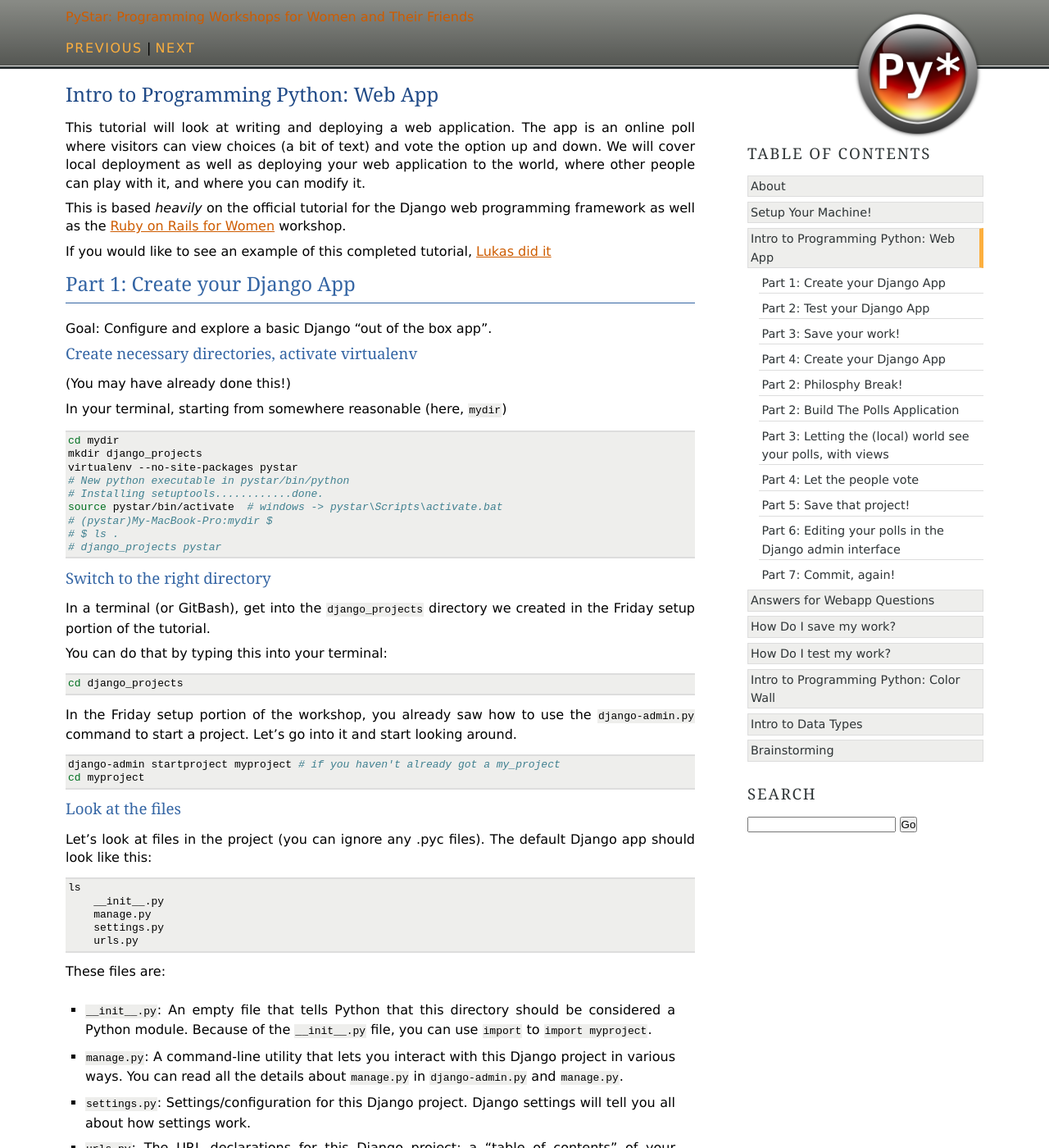
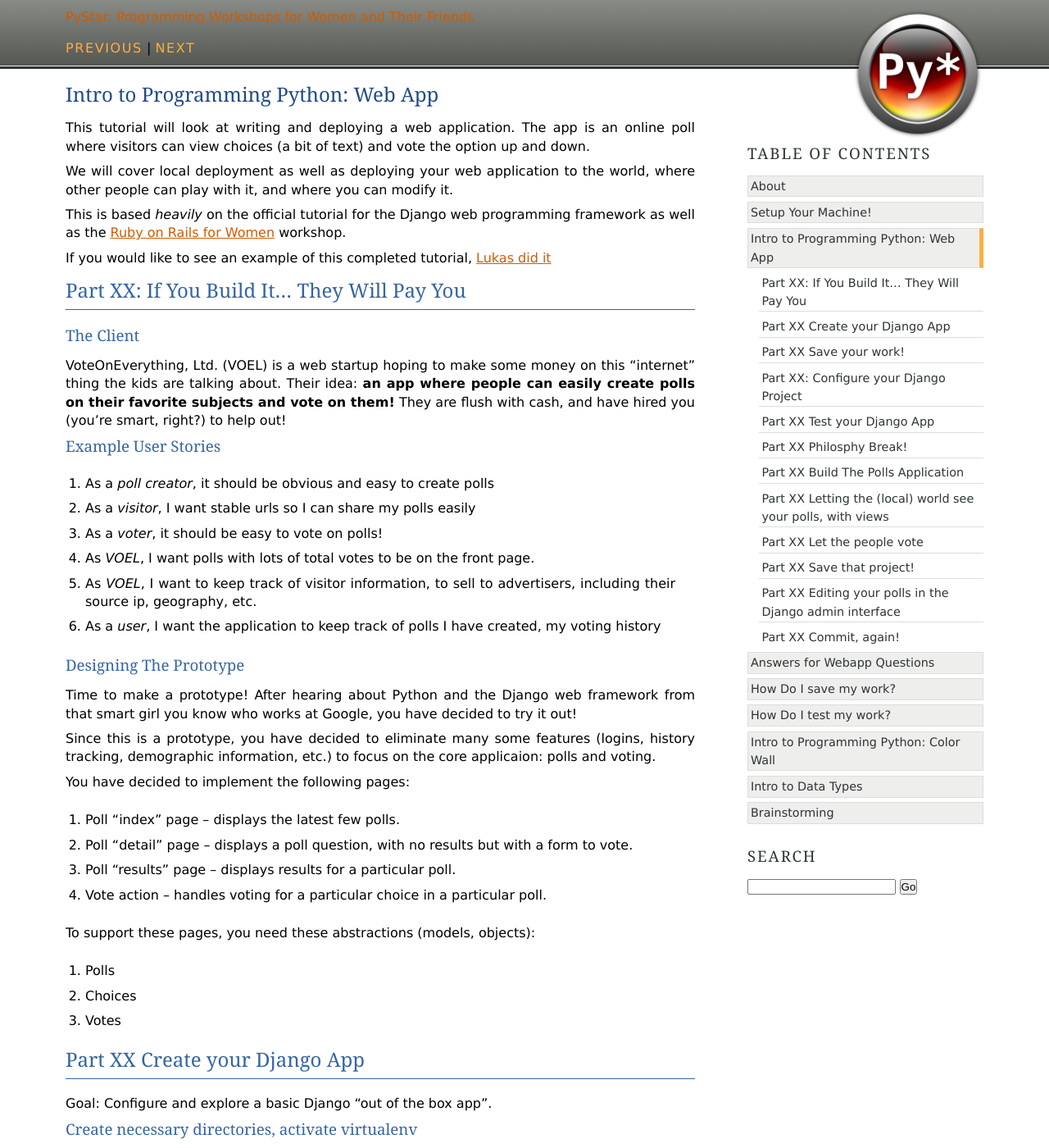
Before and after one commit to lsblakk/pystar, a Sphinx documentation site: the page built from docs/webapp.rst, in a window 1280 px wide and 1400 px high. Shown: the whole window at 82% size. Built offline with Sphinx 7.4.7, drawn with Linux system fonts in a browser that asks for light colours; some of the changed text lies outside the part shown.

Commit message:
More work on the webapp page, including restructuring, spec, testing steps
* testing step
* breaking up longer sections
* 'unnumbering' sections
* user spec and acceptance

```diff
--- a/docs/webapp.rst
+++ b/docs/webapp.rst
@@ -7,6 +7,7 @@
 This tutorial will look at writing and deploying a web application.
 The app is an online poll where visitors can view choices
 (a bit of text) and vote the option up and down.
+
 We will cover local deployment as well as deploying your web application to the world,
 where other people can play with it, and where you can modify it.
 
@@ -16,7 +17,58 @@
 
 If you would like to see an example of this completed tutorial, `Lukas did it <https://github.com/lsblakk/myproject>`_
 
-Part 1: Create your Django App
+
+Part XX:  If You Build It... They Will Pay You
+================================================
+
+
+The Client
+-------------
+
+VoteOnEverything, Ltd. (VOEL) is a web startup hoping to make some money on this
+"internet" thing the kids are talking about.  Their idea: **an app where people
+can easily create polls on their favorite subjects and vote on them!**
+They are flush with cash, and have hired you (you're smart, right?) to help out!
+
+Example User Stories
+---------------------
+
+#. As a *poll creator*, it should be obvious and easy to create polls
+#. As a *visitor*, I want stable urls so I can share my polls easily
+#. As a *voter*, it should be easy to vote on polls!
+#. As *VOEL*, I want polls with lots of total votes to be on the front page.
+#. As *VOEL*, I want to keep track of visitor information, to sell to advertisers,
+   including their source ip, geography, etc.
+#. As a *user*, I want the application to keep track of polls I have created,
+   my voting history
+
+Designing The Prototype
+------------------------
+
+Time to make a prototype!
+After hearing about Python and the Django web framework from that
+smart girl you know who works at Google, you have decided to try it out!
+
+Since this is a prototype, you have decided to eliminate many some features
+(logins, history tracking, demographic information, etc.) to focus on the
+core applicaion:  polls and voting.
+
+You have decided to implement the following pages:
+
+#. Poll “index” page – displays the latest few polls.
+#. Poll “detail” page – displays a poll question, with no results but with a form to vote.
+#. Poll “results” page – displays results for a particular poll.
+#. Vote action – handles voting for a particular choice in a particular poll.
+
+To support these pages, you need these abstractions (models, objects):
+
+#. Polls
+#. Choices
+#. Votes
+
+
+
+Part XX Create your Django App
 =======================================
 
 Goal:  Configure and explore a basic Django "out of the box app".
@@ -116,6 +168,19 @@
 #.  Now that the server's running, visit http://127.0.0.1:8000/ with your Web browser.
     You'll see a "Welcome to Django" page, in pleasant, light-blue pastel. It worked!
 
+    .. image:: images/itworks.png
+
+    Note how mouthy this is, and that it mentions ``DEBUG``, ``settings.py``, and
+    a lot more, which will be covered in later sections.
+
+    .. code-block:: bash
+
+        Of course, you haven't actually done any work yet. Here's what to do next:
+        If you plan to use a database, edit the DATABASES setting in myproject/settings.py.
+        Start your first app by running python myproject/manage.py startapp [appname].
+        You're seeing this message because you have DEBUG = True in your Django settings
+        file and you haven't configured any URLs. Get to work!
+
 #.  Exit the server
 
     #. return to the terminal instance where the development server is running
@@ -124,21 +189,20 @@
 
     #. VERIFY your server is shut down.  How do you do this?  [:ref:`answer <webapp_answers_verify_shutdown>`]
 
-
-Part 2: Test your Django App
+#.  **Experiment**:  These two commands are identical:
+
+    .. code-block: bash
+
+        python manage.py runserver
+        python manage.py runserver 8000
+
+    *Start* a server on port 8103, and *navigate* to it using your browser.
+
+
+Part XX Save your work!
 =======================================
 
-[TODO]
-
-1.  Get the test file!
-2.  Run the test!
-
-
-Part 3: Save your work!
-=======================================
-
-
-We've are making progress! Let's share it with the world.
+Before we do anything else, let's save our work and start it with the world.
 
 We'll do that with ``git`` and ``Github``. On your own computer, get to a Terminal or a GitBash.
 
@@ -148,8 +212,7 @@
 
          cd ~/django_projects/myproject
 
-#.  Is this new project?  If so:
-
+#.  Is this new project?  (It is!)  So:
 
     #. create a git repository in the project directory:
 
@@ -167,15 +230,16 @@
             gedit .git/info/exclude
 
             # add this line to the end of the file
+            # excludes all compiled python files, which aren't interesting.
             .pyc
 
-    #.  Create your project on GitHub.  Go to http://github.com/ and create a new repository called "myproject". On the main dashboard page, click on "New Repository" fill out the necessary information.
+    #.  Create your project on GitHub.  Go to http://github.com/ and create a new repository called "myproject". On the main dashboard page, click on "New Repository" fill out the necessary information. cf:  http://help.github.com/create-a-repo/.
 
 #.  Add all your files to the repo, in the local directory:
 
     .. code-block:: bash
 
-        git add -A
+        git add *.py   # all .py files, using a wildcard match.
 
     Now git is aware of your files.  Use ``git status`` to see them there in
     the *staging* area (the index).
@@ -184,38 +248,30 @@
 
     .. code-block:: bash
 
-        git commit -m "Initial commit of django app project from the PyStar workshop"
+        git commit -m "Initial commit of django project from the PyStar workshop"
 
     Look at your changes with  ``git log`` to see your history.
 
 
-#   Connect the remote github repo to your local one, and use ``git push`` to push those up to your Github repository:
+#.  Connect the remote github repo to your local one, and use ``git push`` to push those up to your Github repository:
 
     .. code-block:: bash
 
         git remote add origin git@github.com:username/myproject.git
         git push origin master
 
-#   Go to your Github account in your browser. Find the ``myproject`` repository. Do you see your files?
-
-
-
-
-Workflow!
-------------------
-
-Make this your work flow:
-
-1.  Design a feature, and criteria for acceptance.
-2.  Test your feature!
-3.  When it works (or you make good progress) [:ref:`save your work! <webapp_answers_verify_shutdown>`]
-
-
-
-Part 4: Create your Django App
-=======================================
-
-
+#.  Go to your Github account in your browser. Find the ``myproject`` repository. Do you see your files?
+
+#.  Remember:
+
+    - "commit your work" means "add and commit it to the local repository
+    - "push your work" means "git push it to github"
+
+
+Part XX:  Configure your Django Project
+========================================
+
+Now that we have a the scaffolding for our **project** in place, we can con
 
 Fix security settings
 ------------------------------------
@@ -322,16 +378,54 @@
 #.  Drink some tea and take a stretch break.
 
 
-
-
-Part 2:  Philosphy Break!
+Workflow!
+------------------
+
+Make this your work flow:
+
+1.  Design a feature, and criteria for acceptance.
+2.  Test your feature!
+3.  When it works (or you make good progress) [:ref:`save your work! <webapp_answers_verify_shutdown>`]
+
+
+Part XX Test your Django App
+=======================================
+
+
+#.  Copy :download:`test_polls.py` into your project directory (i.e., in ``myproject``)
+
+#.  Add it into your project code git repo:
+
+    ..  code-block:: bash
+
+        git add tests_polls.py
+        git commit tests_polls.py
+
+#.  Run the tests
+
+    ..  code-block:: bash
+
+        python manage.py test
+
+#.  Examine ``polls_tests.py`` in your editor.
+
+
+.. seealso::
+
+    http://docs.djangoproject.com/en/dev/topics/testing/, which
+    goes into this in much greater detail.  In particualar,
+
+
+
+
+Part XX  Philosphy Break!
 ===========================
 
-????
-
-
-
-Part 2: Build The Polls Application
+[Not done!]
+
+
+
+Part XX Build The Polls Application
 ========================================
 
 
@@ -735,7 +829,9 @@
 
 In the next section of the tutorial, you'll write ``views`` that let other people look at your polls.
 
-Part 3: Letting the (local) world see your polls, with views
+
+
+Part XX Letting the (local) world see your polls, with views
 ===================================================================
 
 We have all these polls in our database. However, no one can see them, because we never
@@ -773,8 +869,12 @@
 Python module, called a URLconf. URLconfs are how Django associates a given URL with
 given Python code.
 
-When a user requests a Django-powered page, the system looks at the ROOT_URLCONF
-setting, which contains a string in Python dotted syntax. Django loads that module and
+When a user requests a Django-powered page, the system looks at the ``ROOT_URLCONF``
+setting, which contains a string in Python dotted syntax.
+
+**Pop quiz**: what is the ``ROOT_URLCONF`` for your project?
+
+Django loads that module and
 looks for a module-level variable called urlpatterns, which is a sequence of tuples in the
 following format:
 
@@ -787,7 +887,7 @@
 
 You might ask, "What's a regular expression?" Regular expressions are patterns for matching
 text. In this case, we're matching the URLs people go to, and using regular expressions to
-categorize them into different kinds of
+match whole 'groups' of them at once.
 
 (If you'd like to learn more about regular expressions read the
 `Dive into Python guide to regular expressions <http://diveintopython.org/regular_expressions/index.html>`_ sometime.
@@ -798,7 +898,10 @@
 
 For Django, when a regular expression matches the URL that a web surfer requests,
 Django extracts the captured values and passes them to a function of your choosing.
-This is the role of the ``callback function`` above.
+This is the role of the ``callback function`` above.  When a regular expression
+matches the url, Django calls the associated ``callback function`` with any
+*captured* parts as parameters.  This will much clearer after the next section.
+
 
 Adding URLs to urls.py
 ------------------------
@@ -1060,7 +1163,7 @@
 Load the new detail page in your browser: http://127.0.0.1:8000/polls/1/
 The poll choices now appear.
 
-Part 4: Let the people vote
+Part XX Let the people vote
 ============================================
 
 Write a simple form
@@ -1203,7 +1306,7 @@
 
 Does it work?! If so, show your neighbor!
 
-Part 5: Save that project!
+Part XX Save that project!
 ================================
 
 This is a great time to COMMIT!
@@ -1215,7 +1318,7 @@
     git commit -m "My voting app works"
     git push origin master
 
-Part 6: Editing your polls in the Django admin interface
+Part XX Editing your polls in the Django admin interface
 =============================================================
 
 So far, you've been adding data to your database using the ``manage.py shell``.
@@ -1468,7 +1571,7 @@
 
 Create a poll! Create some choices. Find your views, and show them to the world.
 
-Part 7: Commit, again!
+Part XX Commit, again!
 ================================
 
 You know what to do now, right? :)
```
Also changed, not shown: docs/images/itworks.png (added).
